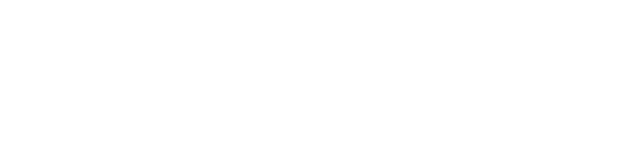
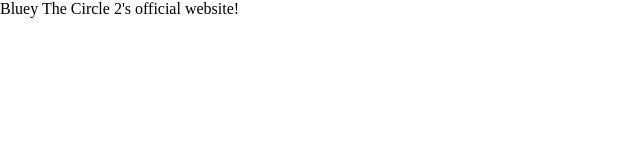
Before and after one commit to RomanStarCoder/BlueyTheCircle2.github.io, a plain HTML site: page index.html in a window 1280 px wide. Shown: the whole page, without its empty margins (0-640 px from the left). Drawn offline with Linux system fonts and the light colour scheme.

Commit message:
Update index.html

```diff
--- a/index.html
+++ b/index.html
@@ -9,6 +9,8 @@
 </head>
 <body>
 
+  Bluey The Circle 2's official website!
+
 </body>
 
 
```
